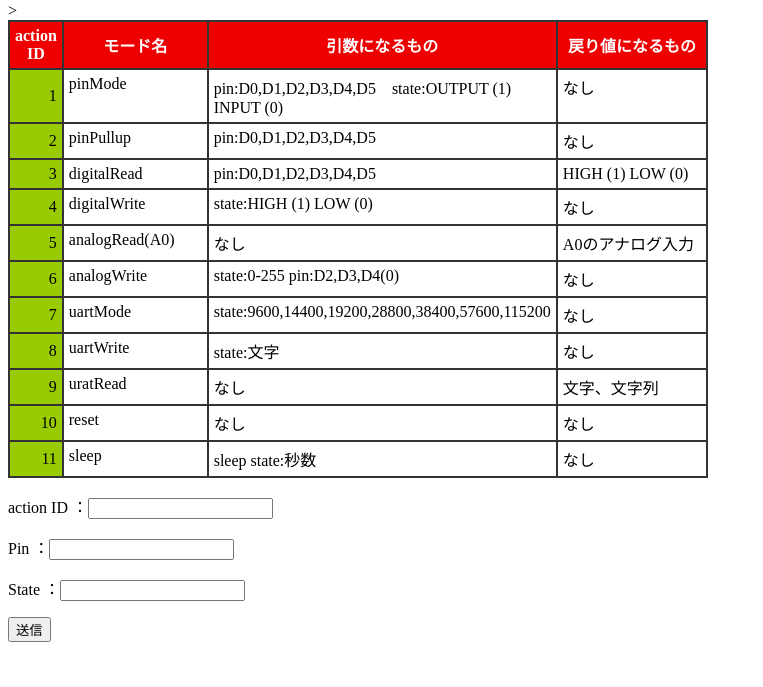
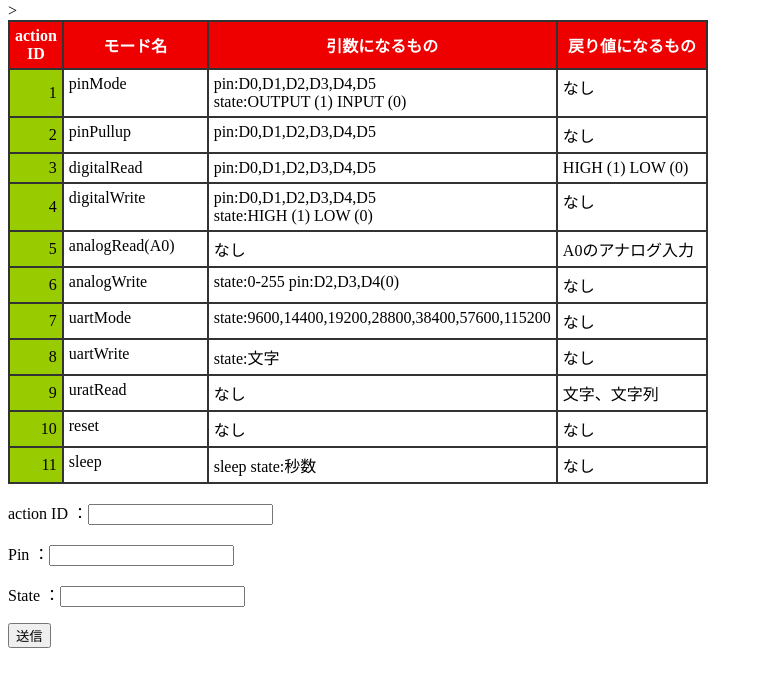
Before and after one commit to wamisnet/sofmo, a plain HTML site: page nefry.html in a window 1280 px wide. Shown: the part 87-774 px from the top of the page, without its empty margins (0-763 px from the left). Drawn offline with Linux system fonts and the light colour scheme.

Commit message:
no message

```diff
--- a/nefry.html
+++ b/nefry.html
@@ -22,7 +22,7 @@ and open the template in the editor.
             <tr>
                 <td bgcolor="#99CC00" align="right" nowrap>1</td>
                 <td bgcolor="#FFFFFF" valign="top" width="150">pinMode</td>
-                <td bgcolor="#FFFFFF" valign="top" width="200">pin:D0,D1,D2,D3,D4,D5　state:OUTPUT (1) INPUT (0)</td>
+                <td bgcolor="#FFFFFF" valign="top" width="200">pin:D0,D1,D2,D3,D4,D5</br>state:OUTPUT (1) INPUT (0)</td>
                 <td bgcolor="#FFFFFF" valign="top" width="180">なし</td>
             </tr>
             <tr>
@@ -40,7 +40,7 @@ and open the template in the editor.
             <tr>
                 <td bgcolor="#99CC00" align="right" nowrap>4</td>
                 <td bgcolor="#FFFFFF" valign="top" width="150">digitalWrite</td>
-                <td bgcolor="#FFFFFF" valign="top" width="200">state:HIGH (1) LOW (0)</td>
+                <td bgcolor="#FFFFFF" valign="top" width="200">pin:D0,D1,D2,D3,D4,D5</br>state:HIGH (1) LOW (0)</td>
                 <td bgcolor="#FFFFFF" valign="top" width="180">なし</td>
             </tr>
             <tr>
```
